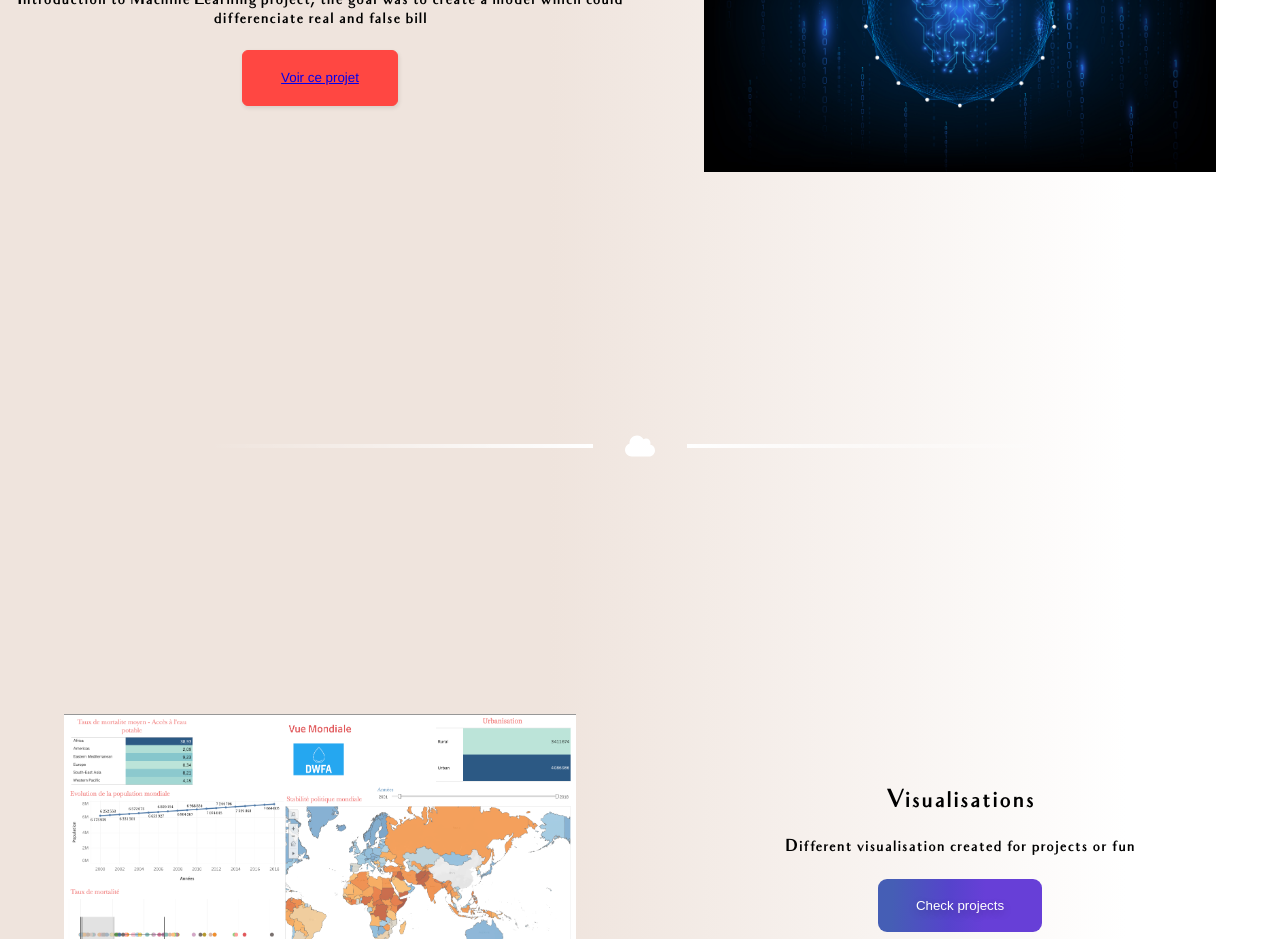
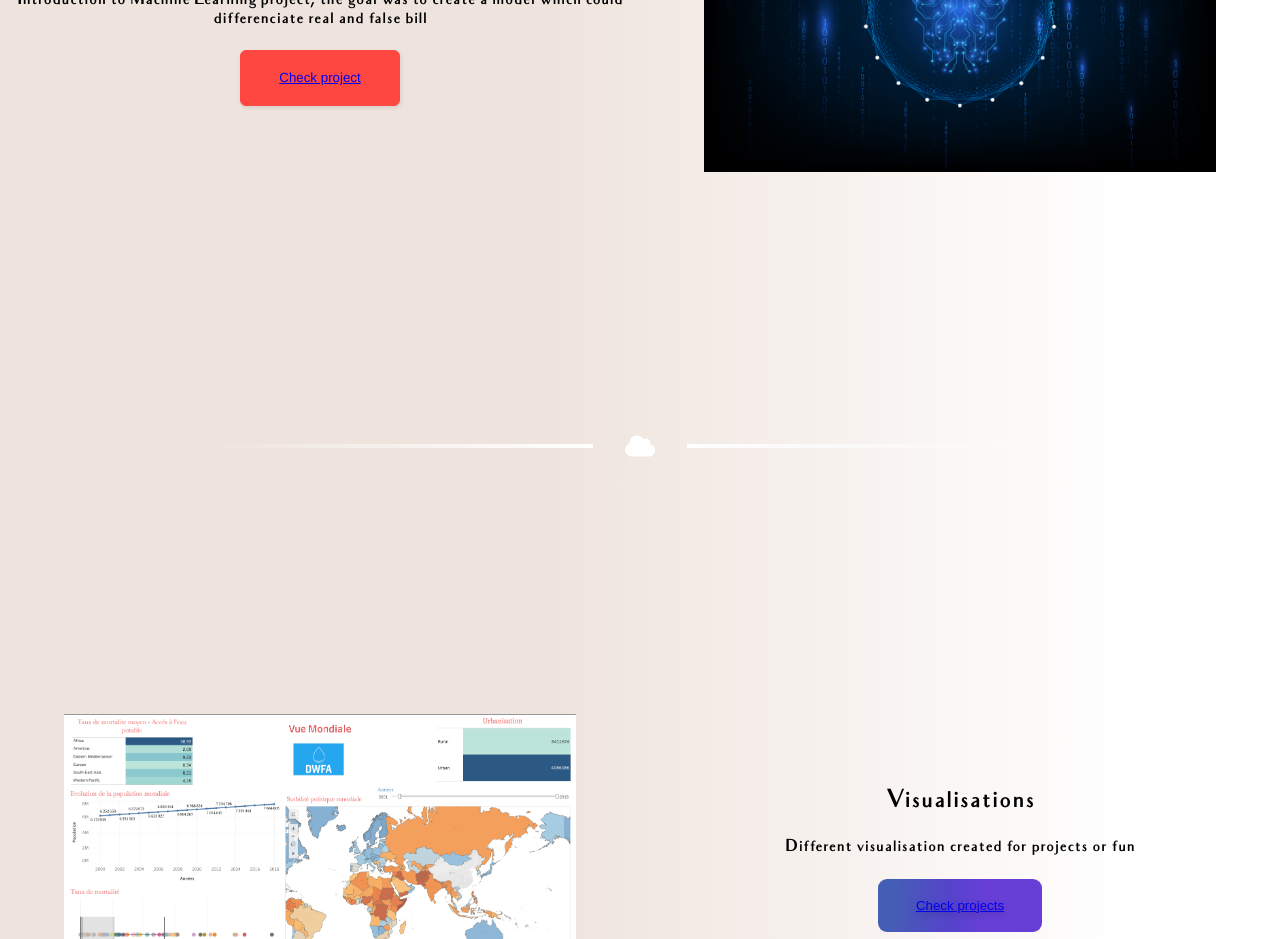
Before and after one commit to Moussashi/moussasy-analytics, a Vue app: page /portfolio/work in a window 1280 px wide. Shown: the part 531-1470 px from the top of the page. Built offline with nearby package versions, Linux system fonts and the light colour scheme.

Commit message:
link tableau added

```diff
--- a/src/components/Work.vue
+++ b/src/components/Work.vue
@@ -38,7 +38,8 @@
                     <h2>Machine learning project</h2>
                     <h4 v-if="english">Introduction to Machine Learning project, the goal was to create a model which could differenciate real and false bill</h4>
                     <h4 v-else>Projet d'introduction au Machine learning, le but étant de créer un model pouvant différencier vrais et faux billets</h4>
-                    <button class="btn1"><a href="https://github.com/Moussashi/ML-introduction/blob/main/SY_Moussa_P10%20code.ipynb" target="_blank" rel="noopener noreferrer">Voir ce projet</a></button>
+                    <button v-if="english" class="btn1"><a href="https://github.com/Moussashi/ML-introduction/blob/main/SY_Moussa_P10%20code.ipynb" target="_blank" rel="noopener noreferrer">Check project</a></button>
+                    <button v-else class="btn1"><a href="https://github.com/Moussashi/ML-introduction/blob/main/SY_Moussa_P10%20code.ipynb" target="_blank" rel="noopener noreferrer">Voir ce projet</a></button>
                 </div>
                 <div class="prjImg">
                     <img src="../assets/machine.jpeg" alt="">
@@ -56,8 +57,8 @@
                     <h2>Visualisations</h2>
                     <h4 v-if="english">Different visualisation created for projects or fun</h4>
                     <h4 v-else>Differentes visualisations crées pour des projects ou pour le plaisir </h4>
-                    <button v-if="english" class="btn2"><a href="https://public.tableau.com/app/profile/moussa.sy/vizzes" target="blank_"></a>Check projects</button>
-                    <button v-else class="btn2"><a href="https://public.tableau.com/app/profile/moussa.sy/vizzes"></a>voir ces projets</button>
+                    <button v-if="english" class="btn2"><a href="https://public.tableau.com/app/profile/moussa.sy/vizzes" target="blank_">Check projects</a></button>
+                    <button v-else class="btn2"><a href="https://public.tableau.com/app/profile/moussa.sy/vizzes">voir ces projets</a></button>
                 </div>
             </div>
 
```
